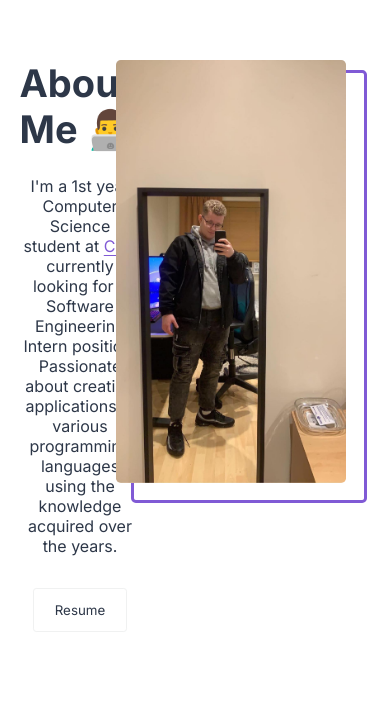
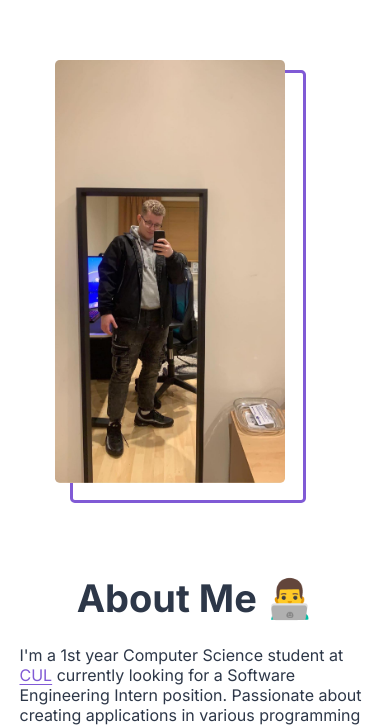
Before and after one commit to imexotic/portfolio-v1, a Next.js app: page / in a window 390 px wide. Shown: the part 830-1557 px from the top of the page. Built offline with nearby package versions, Linux system fonts and the light colour scheme.

Commit message:
modify about section

```diff
--- a/styles/about.module.css
+++ b/styles/about.module.css
@@ -106,7 +106,7 @@
    margin-top: 2rem;
    padding: 0.8rem 1.3rem;
    color: var(--primary-color);
-   border: 1px solid var(--card);
+   border: 1px solid var(--border);
    border-radius: 0.2rem;
    transition: background-color 0.3s linear;
 }
@@ -117,7 +117,7 @@
 }
 
 @media screen and (max-width: 930px) {
-   #about-section .container {
+   .container {
       flex-direction: column;
       align-items: center;
    }
@@ -137,7 +137,6 @@
 
    .about-text {
       width: 100%;
-      text-align: center;
    }
 }
 
--- a/styles/styles.css
+++ b/styles/styles.css
@@ -121,6 +121,12 @@ ul {
 
 /* Shared Components */
 
+@media screen and (max-width: 524px) {
+   .no-scroll {
+      overflow-y: hidden;
+   }
+}
+
 @media screen and (max-width: 767px) {
    .container {
       width: 90% !important;
```
